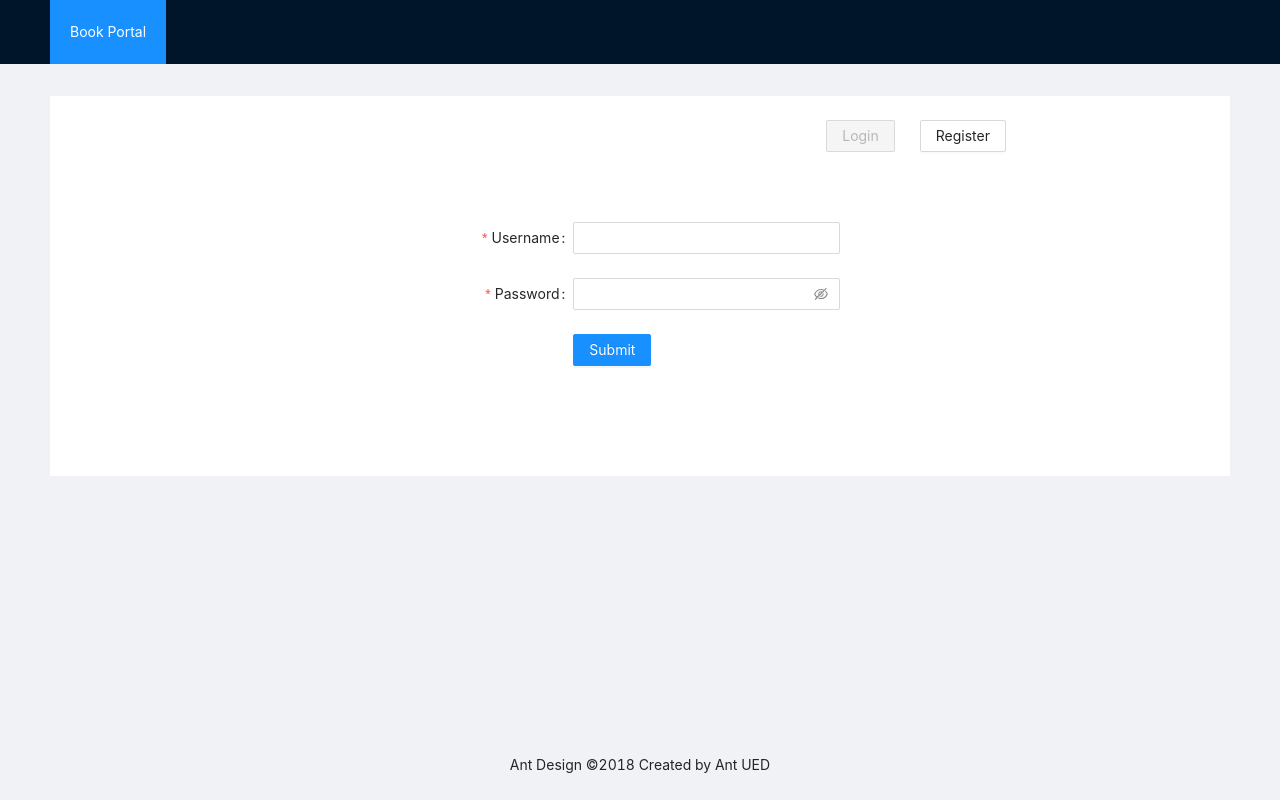
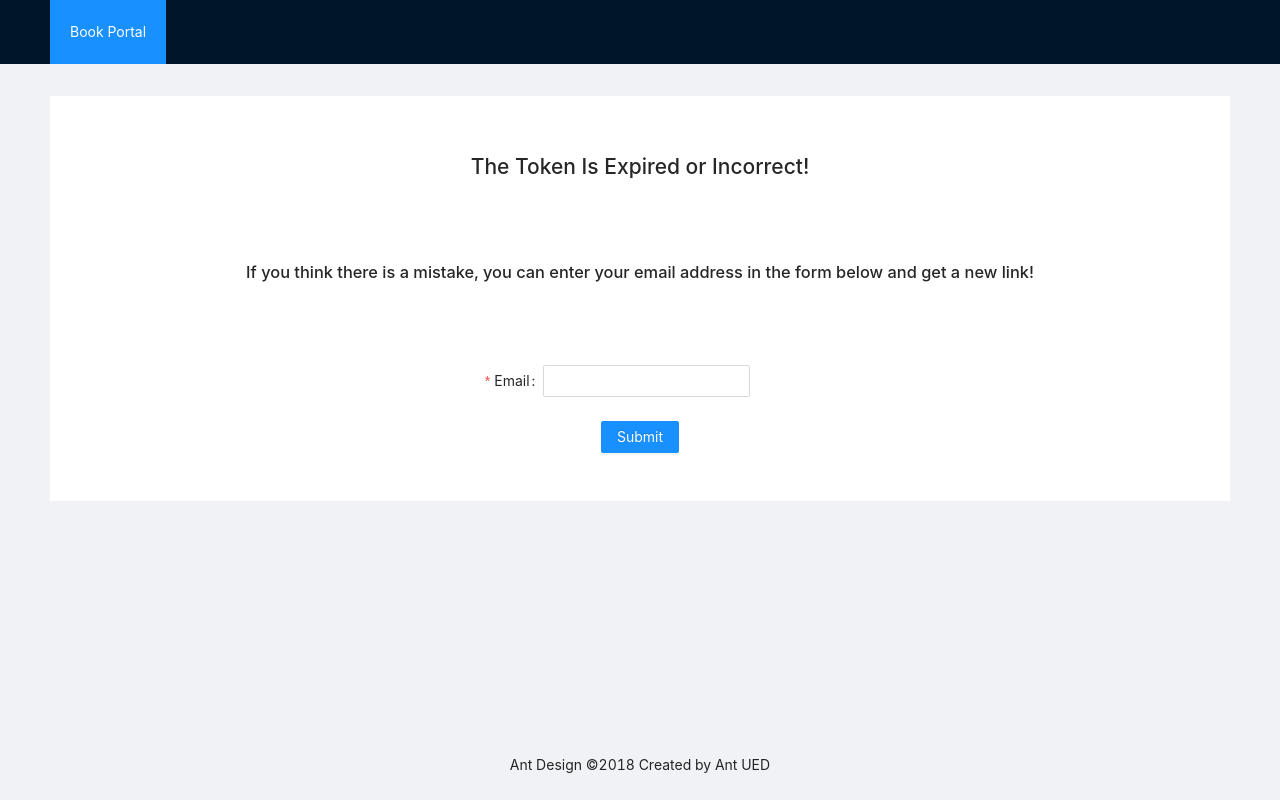
Before and after one commit to UmutEmreOnder/BookPortalFront, a React (Create React App) app: page /verify in a window 1280 px wide. Before the commit this address led to /. Built offline with nearby package versions, Linux system fonts and the light colour scheme; no server answers.

Commit message:
Sending a new link form for incorrect or expired confirmation mails

```diff
--- a/src/routing-example/pages/Verify.js
+++ b/src/routing-example/pages/Verify.js
@@ -2,17 +2,26 @@ import {useEffect, useState} from "react";
 import ToastifyUtil from "../util/ToastifyUtil";
 import {useLocation, useNavigate} from "react-router-dom";
 import VerifyService from "../service/VerifyService"
+import {Button, Form, Input} from "antd";
+import React from "react";
+import MessageUtil from "../util/MessageUtil";
 
 const Verify = () => {
     const navigate = useNavigate();
-    const [state, setState] = useState();
+    const [state, setState] = useState({});
+    const [credentials, setCredentials] = useState({})
 
     const search = useLocation().search;
     const token = new URLSearchParams(search).get('token');
 
     useEffect(() => {
-        verify();
-        sleepThenNavigate();
+        verify().then((value) => {
+            setState({value})
+
+            if(value === true) {
+                sleepThenNavigate()
+            }
+        })
     }, [])
 
     const sleepThenNavigate = async () => {
@@ -21,16 +30,70 @@ const Verify = () => {
     }
 
     const verify = async () => {
-        VerifyService.verify(token).then(value => setState({value: value.data}));
+        return await VerifyService.verify(token);
     }
 
+    const onFinish = async () => {
+        const response = await VerifyService.createNewMail(credentials.email);
+
+        if (response) {
+            navigate('/')
+            ToastifyUtil.success(MessageUtil.sentSucces());
+        } else {
+            ToastifyUtil.error(MessageUtil.sentFail());
+        }
+    };
+
+    const onFinishFailed = () => {
+        ToastifyUtil.error(MessageUtil.updateFailed())
+    };
+
+    const handleChange = (event) => {
+        setCredentials({
+            ...credentials,
+            [event.target.name]: event.target.value
+        });
+    };
+
+
     return (
-        <div style={{textAlign: "center", marginTop: "100px"}}>
-            <h1>{state?.value}</h1>
+        state?.value === true ? Success() : Fail({navigate, onFinish, onFinishFailed, handleChange, credentials})
+    )
+}
+
+function Success() {
+    return (
+        <div style={{textAlign: "center", marginTop: "30px"}}>
+            <h1>You have successfully verified your account!</h1>
             <br/> <br/> <br/>
             <h3>You will be sent to home page in 3 seconds...</h3>
         </div>
     )
 }
 
+function Fail({onFinish, onFinishFailed, handleChange, credentials}) {
+    return (
+        <div style={{textAlign: "center", marginTop: "30px"}}>
+            <h1>The Token Is Expired or Incorrect!</h1>
+            <br/> <br/> <br/>
+            <h3>If you think there is a mistake, you can enter your email address in the form below and get a new link!</h3>
+
+            <Form name="basic" labelCol={{span: 8}} wrapperCol={{span: 16}} initialValues={{remember: true}}
+                  onFinish={onFinish} onFinishFailed={onFinishFailed}
+                  style={{margin: "auto", width: 400, marginTop: "80px"}}>
+
+                <Form.Item label="Email" name="email"
+                           rules={[{required: true, message: "Please input your email!"}]} style={{marginRight: "90px"}}>
+                    <Input onChange={handleChange} name="email" value={credentials.email}/>
+                </Form.Item>
+
+                <Form.Item wrapperCol={{offset: 8, span: 16}} style={{marginRight: "100px"}}>
+                    <Button type="primary" htmlType="submit">Submit</Button>
+                </Form.Item>
+            </Form>
+        </div>
+    )
+}
+
+
 export default Verify;
--- a/src/routing-example/service/VerifyService.js
+++ b/src/routing-example/service/VerifyService.js
@@ -3,11 +3,21 @@ import UrlUtil from "../util/UrlUtil";
 
 const VerifyService = (function () {
     const _verify = async (token) => {
-        return axios.get(`${UrlUtil.userURL()}/verify?token=${token}`, {});
+        const response = await axios.get(`${UrlUtil.registerURL()}/verify?token=${token}`, {});
+        return response.data;
+    }
+
+    const _createNewMail = async (mail) => {
+        try {
+            return await axios.post(`${UrlUtil.registerURL()}/verify?email=${mail}`, {}, {});
+        } catch (e) {
+            return null
+        }
     }
 
     return {
-        verify: _verify
+        verify: _verify,
+        createNewMail: _createNewMail,
     }
 })();
 
--- a/src/routing-example/service/user/UserService.js
+++ b/src/routing-example/service/user/UserService.js
@@ -26,7 +26,7 @@ const UserService = (function () {
     const _register = async (credentials) => {
         let response = null;
         try {
-            response = await axios.post(`${UrlUtil.userURL()}/`, credentials)
+            response = await axios.post(`${UrlUtil.registerURL()}/`, credentials)
         } catch (error) {
             return null;
         }
--- a/src/routing-example/util/MessageUtil.js
+++ b/src/routing-example/util/MessageUtil.js
@@ -83,6 +83,14 @@ const MessageUtil = function () {
         return "You Cannot Visit This Page!"
     }
 
+    const _sentSuccess = () => {
+        return "A Confirmation E-Mail Sent!"
+    }
+
+    const _sentFail = () => {
+        return "There is no registered user for this e-mail address or it has already been activated."
+    }
+
     return {
         loginSuccess: _loginSuccess,
         loginFailed: _loginFailed,
@@ -105,6 +113,8 @@ const MessageUtil = function () {
         deleteAuthorSuccess: _deleteAuthorSuccess,
         updateFailed: _updateFailed,
         noPermission: _noPermission,
+        sentSucces: _sentSuccess,
+        sentFail: _sentFail
     }
 }();
 
--- a/src/routing-example/util/UrlUtil.js
+++ b/src/routing-example/util/UrlUtil.js
@@ -15,11 +15,16 @@ const UrlUtil = function () {
         return `${_baseUrl()}/api/author`
     }
 
+    const _registerUrl = () => {
+        return `${_baseUrl()}/api/register`
+    }
+
     return {
         baseURL: _baseUrl,
         adminURL: _adminUrl,
         authorURL: _authorUrl,
         userURL: _userUrl,
+        registerURL: _registerUrl
     }
 }();
 
```
